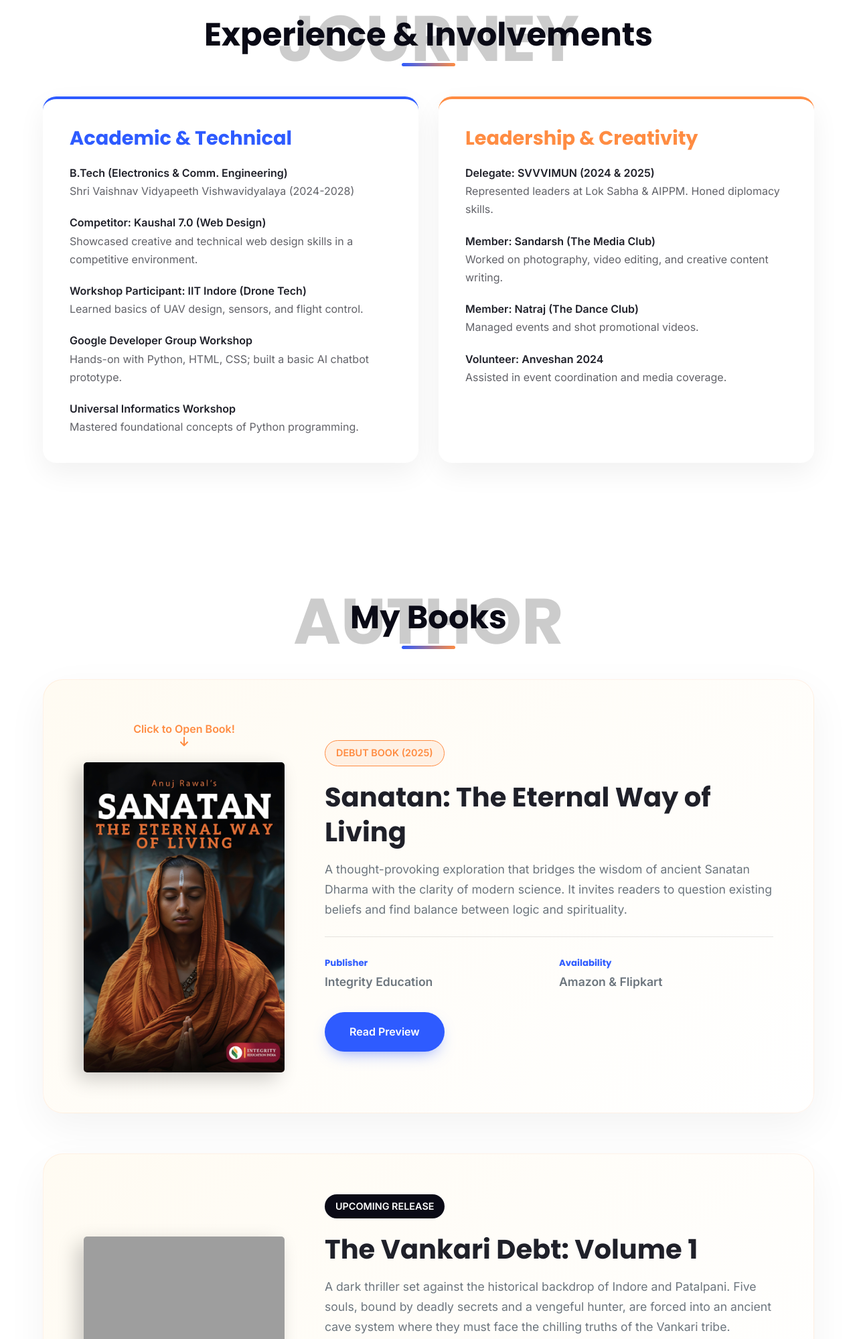
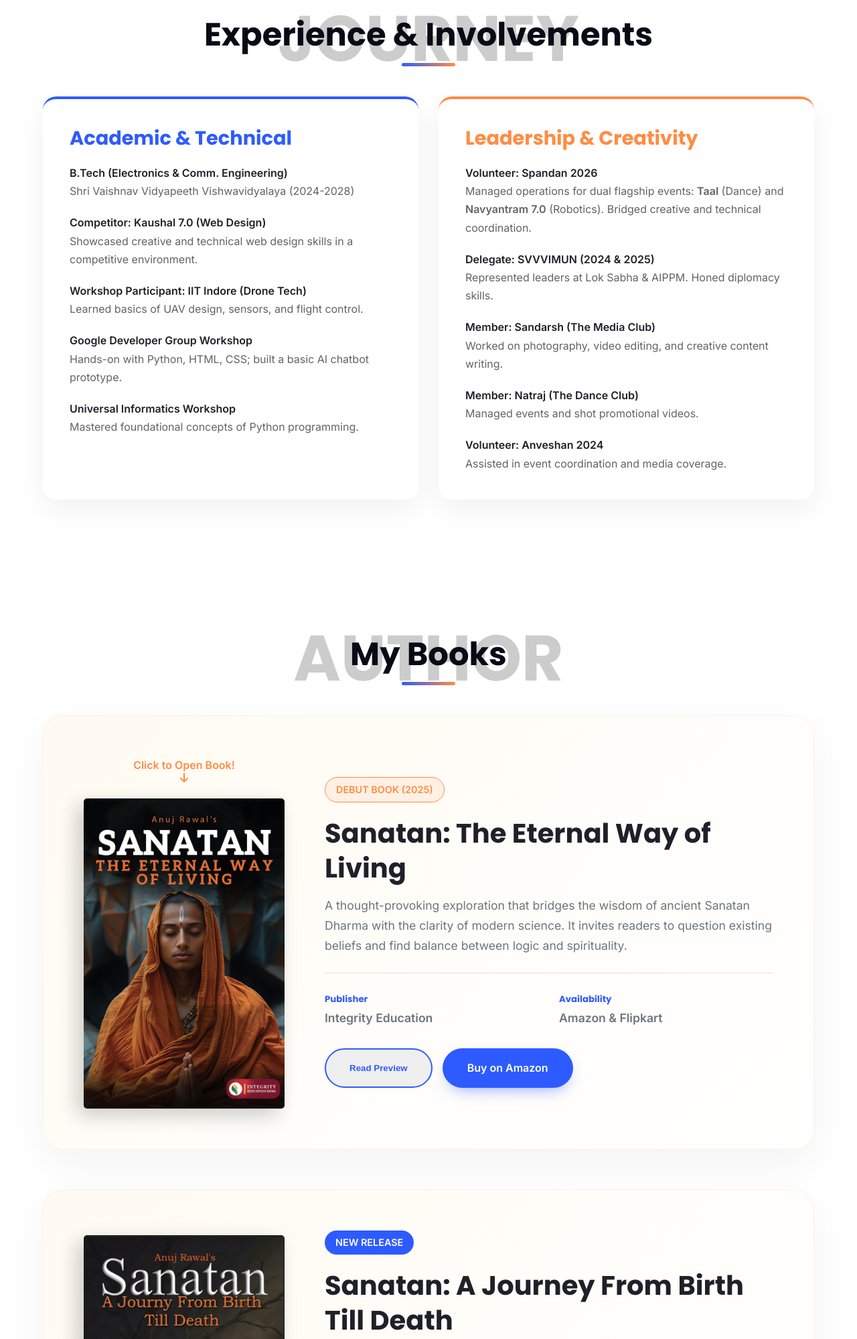
Before and after one commit to anujrawal05/My-Portfolio, a Flask app: page / in a window 1280 px wide. Shown: the part 2918-4917 px from the top of the page at 67% size. Run offline with Flask 3, Linux system fonts and the light colour scheme; grey boxes are pictures that could not be loaded.

Commit message:
Added new books and updated Spandan volunteer experience

```diff
--- a/templates/index.html
+++ b/templates/index.html
@@ -124,7 +124,11 @@
                 <div class="about-card spiritual">
                     <h3 style="color: var(--accent); margin-bottom: 20px;">Leadership & Creativity</h3>
                     <ul style="list-style: none; gap: 20px; display: flex; flex-direction: column;">
-                         <li>
+                        <li>
+                            <strong>Volunteer: Spandan 2026</strong><br>
+                            <span style="opacity: 0.7;">Managed operations for dual flagship events: <strong>Taal</strong> (Dance) and <strong>Navyantram 7.0</strong> (Robotics). Bridged creative and technical coordination.</span>
+                        </li>
+                        <li>
                             <strong>Delegate: SVVVIMUN (2024 & 2025)</strong><br>
                             <span style="opacity: 0.7;">Represented leaders at Lok Sabha & AIPPM. Honed diplomacy skills.</span>
                         </li>
@@ -177,7 +181,67 @@
                             <p style="font-weight: 700; margin-bottom: 0;">Amazon & Flipkart</p>
                         </div>
                     </div>
-                    <a href="#" target="_blank" class="btn btn-primary">Read Preview</a>
+                    <div style="display: flex; gap: 15px; flex-wrap: wrap;">
+                        <button class="btn btn-outline book-trigger" style="border-color: var(--primary); color: var(--primary);">Read Preview</button>
+                        <a href="https://amzn.in/d/0fvoH0jz" target="_blank" class="btn btn-primary">Buy on Amazon</a>
+                    </div>
+                </div>
+            </div>
+
+            <div class="book-showcase" data-aos="fade-up" style="margin-top: 60px;">
+                <div class="book-wrapper">
+                    <div class="book-3d-trigger" style="cursor: default;">
+                        <img src="{{ url_for('static', filename='images/english_cover_S2.png') }}" alt="Sanatan: A Journey from Birth till Death Cover">
+                    </div>
+                </div>
+
+                <div class="book-info">
+                    <span class="book-tag" style="background: var(--primary); color: var(--white); border: none;">NEW RELEASE</span>
+                    <h3>Sanatan: A Journey From Birth Till Death</h3>
+                    <p>
+                        An immersive guide that takes the reader through the profound journey of life, exploring the deeper spiritual milestones from birth to the final transition, rooted in the eternal wisdom of Sanatan Dharma.
+                    </p>
+                    <div style="display: grid; grid-template-columns: 1fr 1fr; gap: 30px; margin-bottom: 30px; padding-top: 30px; border-top: 1px solid rgba(0,0,0,0.1);">
+                        <div>
+                            <h5>Publisher</h5>
+                            <p style="font-weight: 700; margin-bottom: 0;">A.R. Publications</p>
+                        </div>
+                        <div>
+                             <h5>Formats</h5>
+                            <p style="font-weight: 700; margin-bottom: 0;">Paperback & eBook</p>
+                        </div>
+                    </div>
+                    <div style="display: flex; gap: 15px; flex-wrap: wrap;">
+                        <a href="https://store.pothi.com/book/anuj-rawal-sanatan-journey-birth-till-death/" target="_blank" class="btn btn-primary">Paperback (Pothi)</a>
+                        <a href="https://amzn.in/d/02NGy4Cv" target="_blank" class="btn btn-outline" style="border-color: var(--primary); color: var(--primary);">eBook (Amazon)</a>
+                    </div>
+                </div>
+            </div>
+
+            <div class="book-showcase" data-aos="fade-up" style="margin-top: 60px;">
+                <div class="book-wrapper">
+                    <div class="book-3d-trigger" style="cursor: default;">
+                        <img src="{{ url_for('static', filename='images/hindi_cover_S2.jpg') }}" alt="Sanatan: Janm Se Moksh Tak Ki Yatra Cover">
+                    </div>
+                </div>
+
+                <div class="book-info">
+                    <span class="book-tag" style="background: #e63946; color: var(--white); border: none;">HINDI EDITION</span>
+                    <h3>सनातन: जन्म से मोक्ष तक की यात्रा</h3>
+                    <p>
+                        जीवन की गहन यात्रा का एक विहंगम मार्गदर्शक, जो सनातन धर्म के शाश्वत ज्ञान में निहित, जन्म से लेकर अंतिम मोक्ष तक के आध्यात्मिक पड़ावों की खोज करता है।
+                    </p>
+                    <div style="display: grid; grid-template-columns: 1fr 1fr; gap: 30px; margin-bottom: 30px; padding-top: 30px; border-top: 1px solid rgba(0,0,0,0.1);">
+                        <div>
+                            <h5>Publisher</h5>
+                            <p style="font-weight: 700; margin-bottom: 0;">A.R. Publications</p>
+                        </div>
+                        <div>
+                             <h5>Availability</h5>
+                            <p style="font-weight: 700; margin-bottom: 0;">Amazon</p>
+                        </div>
+                    </div>
+                    <a href="https://amzn.in/d/0fssgrpX" target="_blank" class="btn btn-primary">Buy on Amazon</a>
                 </div>
             </div>
 
@@ -189,7 +253,7 @@
                 </div>
 
                 <div class="book-info">
-                    <span class="book-tag" style="background: var(--dark); color: var(--white); border: none;">UPCOMING RELEASE</span>
+                    <span class="book-tag" style="background: var(--dark); color: var(--white); border: none;">LATEST THRILLER</span>
                     <h3>The Vankari Debt: Volume 1</h3>
                     <p>
                         A dark thriller set against the historical backdrop of Indore and Patalpani. Five souls, bound by deadly secrets and a vengeful hunter, are forced into an ancient cave system where they must face the chilling truths of the Vankari tribe.
@@ -201,9 +265,10 @@
                         </div>
                         <div>
                              <h5>Status</h5>
-                            <p style="font-weight: 700; margin-bottom: 0;">Coming Soon (2026)</p>
+                            <p style="font-weight: 700; margin-bottom: 0;">Available Now</p>
                         </div>
                     </div>
+                    <a href="https://amzn.in/d/0giL8p4F" target="_blank" class="btn btn-primary" style="background: var(--dark);">Buy on Amazon</a>
                 </div>
             </div>
 
@@ -406,7 +471,7 @@
             <div class="popup-content">
                 <h3>Fascinated by the preview?</h3>
                 <p>Unlock the complete journey of science and spirituality.</p>
-                <a href="#contact" class="btn btn-primary" onclick="document.getElementById('close-book-modal').click()">Buy Now</a>
+                <a href="https://amzn.in/d/0fvoH0jz" target="_blank" class="btn btn-primary" onclick="document.getElementById('close-book-modal').click()">Buy on Amazon</a>
                 <button class="btn-text" id="restart-book">Read Again</button>
             </div>
         </div>
@@ -430,7 +495,7 @@
         <img src="{{ url_for('static', filename='images/book-back.jpg') }}" alt="Back Cover">
         <div class="mobile-buy-cta">
             <h3>Enjoyed the preview?</h3>
-            <a href="#contact" class="btn btn-primary" style="width: 100%;" id="mobile-buy-btn">Contact Me to Buy</a>
+            <a href="https://amzn.in/d/0fvoH0jz" target="_blank" class="btn btn-primary" style="width: 100%;" id="mobile-buy-btn">Buy on Amazon</a>
         </div>
     </div>
 </div>
```
Also changed, not shown: static/images/buynowatamazonbutton.png (added), static/images/buyonflipkart.png (added), static/images/english_cover_S2.png (added), static/images/hindi_cover_S2.jpg (added).
